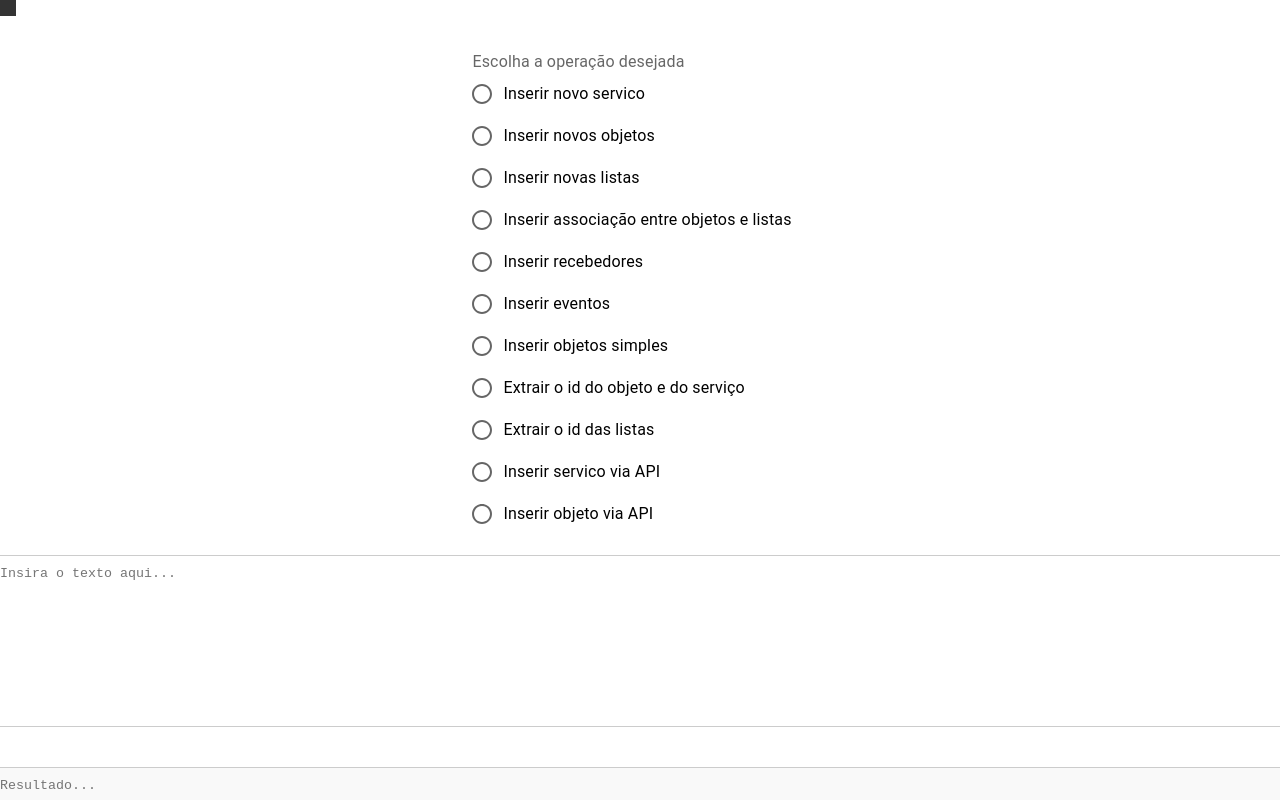
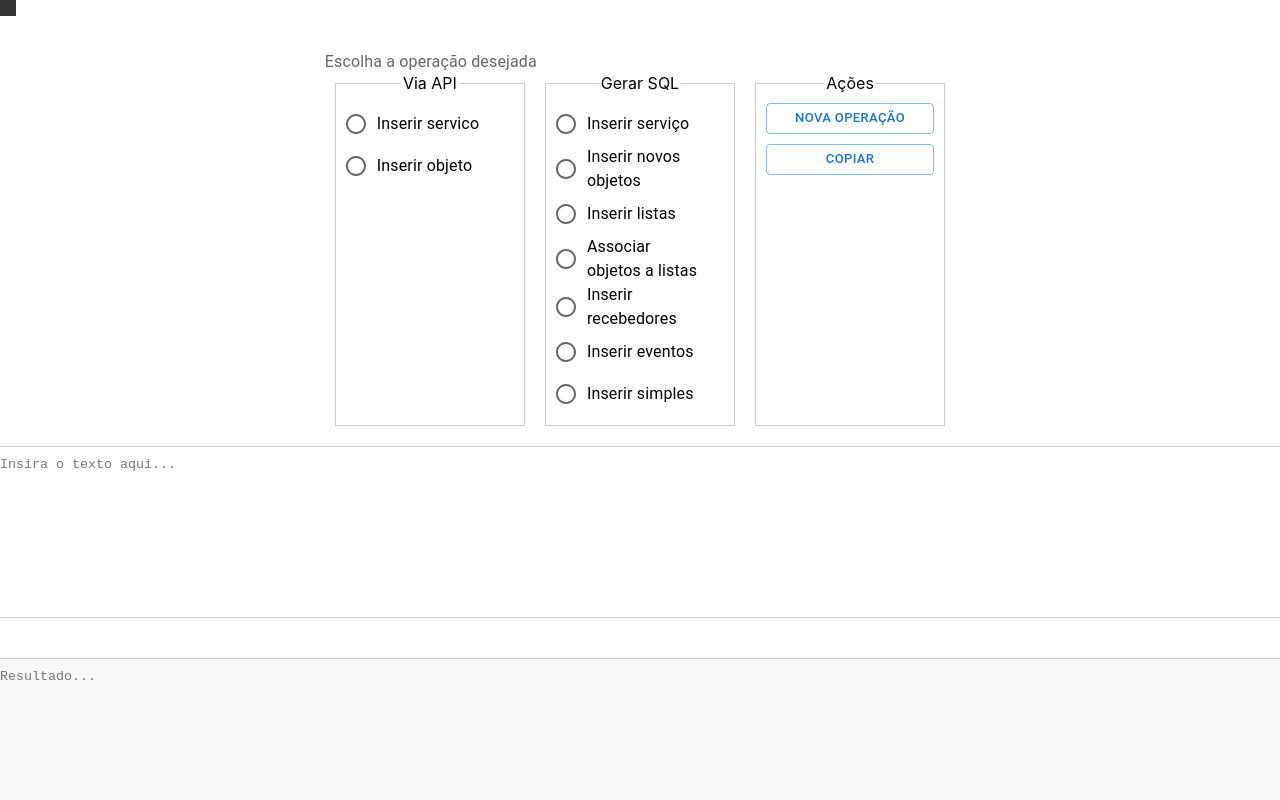
Before and after one commit to 10diieggos/sistema_gestao_entregas, a React (Create React App) app in the folder sge_app/: page /sqlconstrutor in a window 1280 px wide. Shown: the top 800 px of the page. Built offline with nearby package versions, Linux system fonts and the light colour scheme.

Commit message:
Melhoria da interface

```diff
--- a/sge_app/src/components/sqlconstrutor/Formulario.css
+++ b/sge_app/src/components/sqlconstrutor/Formulario.css
@@ -1,4 +1,3 @@
-/* caminho relativo deste arquivo: frontend/src/components/sqlconstrutor/Formulario.css */
 .form-container {
   display: flex;
   flex-direction: column;
@@ -9,6 +8,30 @@
 
 .form-control {
   margin-bottom: 20px;
+}
+
+.radio-group-container {
+  display: flex;
+}
+
+.radio-group-fieldset {
+  flex: 1;
+  border: 1px solid #ccc;
+  margin: 0 10px;
+  padding: 10px;
+}
+
+.radio-group-legend {
+  text-align: center;
+}
+
+.button-column {
+  display: flex;
+  flex-direction: column;
+}
+
+.button-column > button {
+  margin-bottom: 10px;
 }
 
 .textarea {
--- a/sge_app/src/components/sqlconstrutor/Formulario.js
+++ b/sge_app/src/components/sqlconstrutor/Formulario.js
@@ -26,6 +26,7 @@ class Formulario extends React.Component {
     this.handleRadioChange = this.handleRadioChange.bind(this);
     this.handleInputChange = this.handleInputChange.bind(this);
     this.handleCopyClick = this.handleCopyClick.bind(this);
+    this.handleResetClick = this.handleResetClick.bind(this);
   }
 
   handleRadioChange(event) {
@@ -97,32 +98,62 @@ class Formulario extends React.Component {
     navigator.clipboard.writeText(this.state.outputText);
   }
 
+  handleResetClick(event) {
+    event.preventDefault();
+
+    this.setState({
+      selectedOption: '',
+      inputText: '',
+      outputText: '',
+      error: '',
+    });
+  }
+
   render() {
     return (
       <div className="form-container">
         <FormControl className="form-control">
           <FormLabel id="demo-radio-buttons-group-label">Escolha a operação desejada</FormLabel>
+          <div className="radio-group-container">
+            <fieldset className="radio-group-fieldset">
+              <legend className="radio-group-legend">Via API</legend>
               <RadioGroup
                 aria-labelledby="demo-radio-buttons-group-label"
                 name="radio-buttons-group"
                 value={this.state.selectedOption}
                 onChange={this.handleRadioChange}
               >
-            <FormControlLabel value="insere_servico" control={<Radio />} label="Inserir novo servico" />
+                <FormControlLabel value="api_insere_servico" control={<Radio />} label="Inserir servico" />
+                <FormControlLabel value="api_insere_objeto" control={<Radio />} label="Inserir objeto" />
+              </RadioGroup>
+            </fieldset>
+            <fieldset className="radio-group-fieldset">
+              <legend className="radio-group-legend">Gerar SQL</legend>
+              <RadioGroup
+                aria-labelledby="demo-radio-buttons-group-label"
+                name="radio-buttons-group"
+                value={this.state.selectedOption}
+                onChange={this.handleRadioChange}
+              >
+                <FormControlLabel value="insere_servico" control={<Radio />} label="Inserir serviço" />
                 <FormControlLabel value="insere_novos_objetos" control={<Radio />} label="Inserir novos objetos" />
-            <FormControlLabel value="insere_listas" control={<Radio />} label="Inserir novas listas" />
-            <FormControlLabel value="associar_objetos_listas" control={<Radio />} label="Inserir associação entre objetos e listas" />
+                <FormControlLabel value="insere_listas" control={<Radio />} label="Inserir listas" />
+                <FormControlLabel value="associar_objetos_listas" control={<Radio />} label="Associar objetos a listas" />
                 <FormControlLabel value="insere_recebedores" control={<Radio />} label="Inserir recebedores" />
                 <FormControlLabel value="insere_eventos" control={<Radio />} label="Inserir eventos" />
-            <FormControlLabel value="inserir_simples" control={<Radio />} label="Inserir objetos simples" />
-            <FormControlLabel value="select_ids_objeto_servico" control={<Radio />} label="Extrair o id do objeto e do serviço" />
-            <FormControlLabel value="select_id_listas" control={<Radio />} label="Extrair o id das listas" />
-            <FormControlLabel value="api_insere_servico" control={<Radio />} label="Inserir servico via API" />
-            <FormControlLabel value="api_insere_objeto" control={<Radio />} label="Inserir objeto via API" />
+                <FormControlLabel value="inserir_simples" control={<Radio />} label="Inserir simples" />
               </RadioGroup>
+            </fieldset>
+            <fieldset className="radio-group-fieldset">
+              <legend className="radio-group-legend">Ações</legend>
+              <div className="button-column">
+                <Button variant="outlined" size="small" onClick={this.handleResetClick}>Nova Operação</Button>
+                <Button variant="outlined" size="small" onClick={this.handleCopyClick}>Copiar</Button>
+              </div>
+            </fieldset>
+          </div>
         </FormControl>
 
-        {this.state.outputText && <Button className="btn" variant="contained" onClick={this.handleCopyClick}>Copiar resultado</Button>}
         {this.state.error &&
           <Alert severity="warning" variant='filled'>
             <AlertTitle>Atenção</AlertTitle>
@@ -132,7 +163,7 @@ class Formulario extends React.Component {
         <TextareaAutosize
           className="textarea"
           minRows={10}
-          maxRows="20"
+          maxRows={20}
           value={this.state.inputText}
           onChange={this.handleInputChange}
           placeholder="Insira o texto aqui..."
@@ -141,13 +172,11 @@ class Formulario extends React.Component {
         <TextareaAutosize
           className="textarea output-textarea"
           minRows={10}
-          maxRows="20"
+          maxRows={20}
           value={this.state.outputText}
           readOnly
           placeholder="Resultado..."
         />
-
-
       </div>
     );
   }
```
Lines whose indentation alone changed are shown as unchanged.
